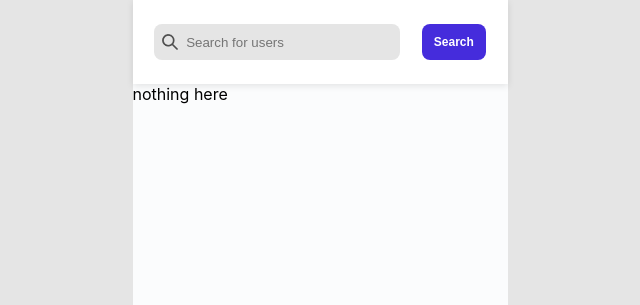
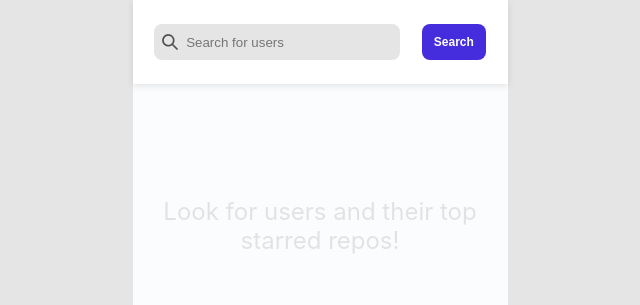
Before and after one commit to Swor71/github-search, a React (Create React App) app: page / in a window 1280 px wide. Shown: the top 305 px of the page, without its empty margins (320-960 px from the left). Built offline with nearby package versions, Linux system fonts and the light colour scheme.

Commit message:
Add PlaceholderBodyComponent as initial body view

```diff
--- a/src/components/AppComponent.tsx
+++ b/src/components/AppComponent.tsx
@@ -4,6 +4,7 @@ import { HeaderComponent } from './HeaderComponent/HeaderComponent';
 import { BodyComponent } from './BodyComponent/BodyComponent';
 import { UserData, Repository } from '../types/types';
 import { ErrorComponent } from './common/ErrorComponent';
+import { PlaceholderBodyComponent } from './common/PlaceholderBodyComponent';
 
 const StyledAppComponent = styled.div`
   max-width: 375px;
@@ -37,7 +38,7 @@ export const AppComponent: React.FC = () => {
     setError(err);
   };
 
-  let content = <div>nothing here</div>;
+  let content = <PlaceholderBodyComponent />;
 
   if (userData && userRepos && !error) {
     content = <BodyComponent userData={userData} userRepos={userRepos} />;
--- /dev/null
+++ b/src/components/common/PlaceholderBodyComponent.tsx
@@ -0,0 +1,14 @@
+import React from 'react';
+import styled from 'styled-components';
+
+const StyledPlaceholderBodyComponent = styled.div`
+  font-size: 24px;
+  color: rgba(0, 0, 0, 0.1);
+  margin-top: 30%;
+  text-align: center;
+  padding: 0 20px;
+`;
+
+export const PlaceholderBodyComponent: React.FC = () => {
+  return <StyledPlaceholderBodyComponent>Look for users and their top starred repos!</StyledPlaceholderBodyComponent>;
+};
```
